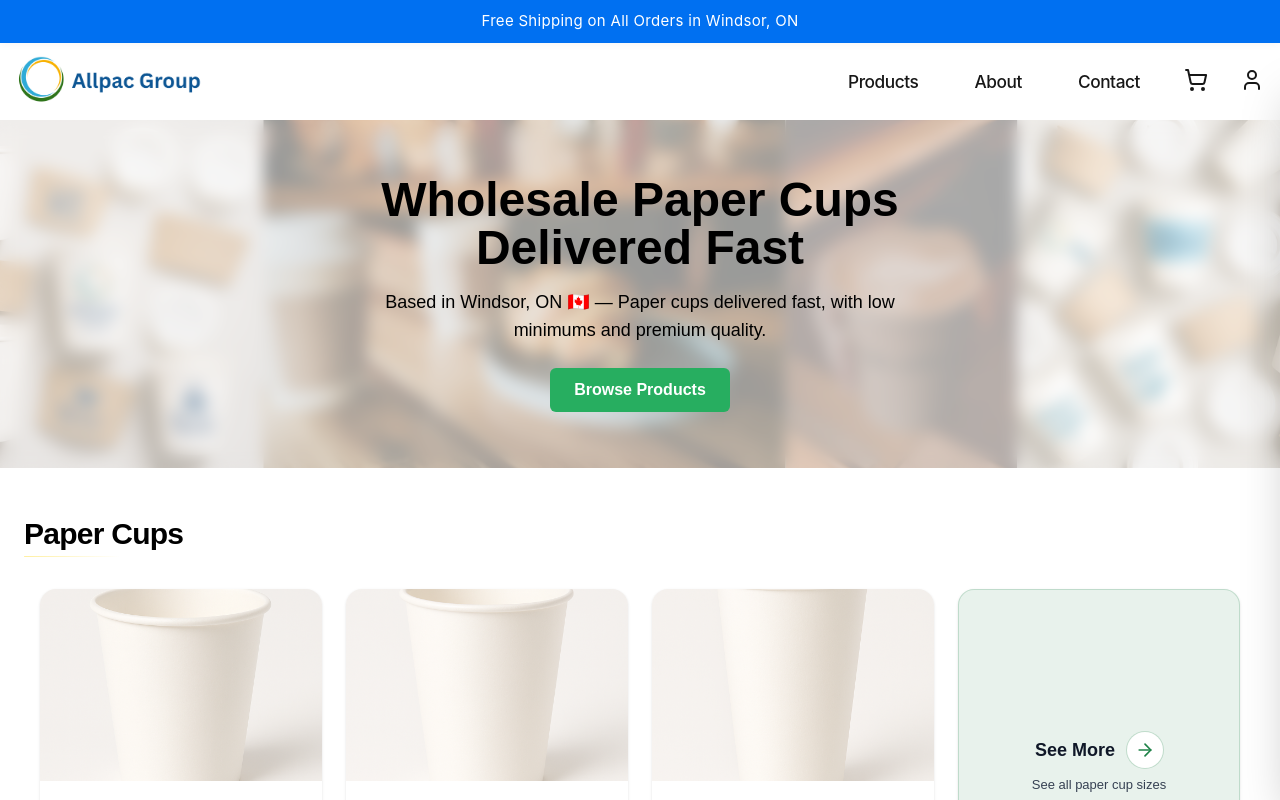
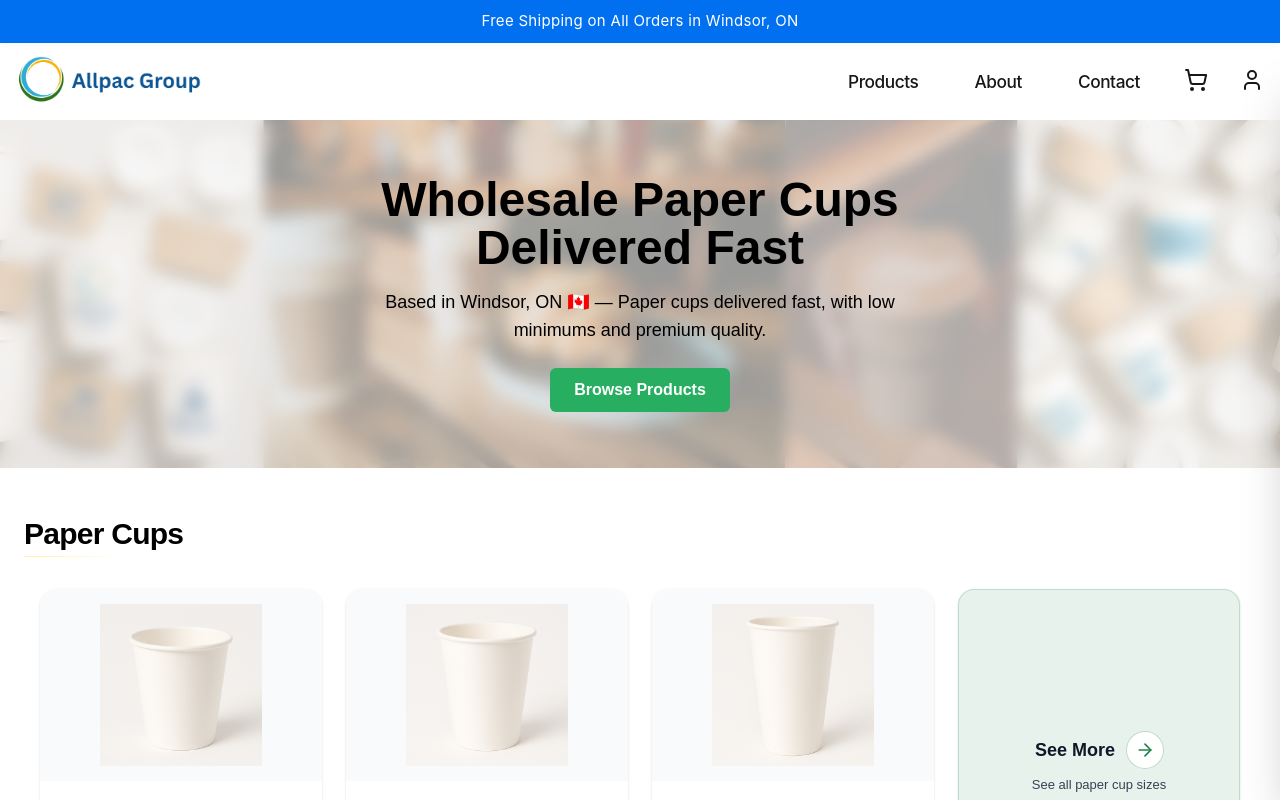
Before and after one commit to Emadedin1/allpacstore, a Next.js app: page / in a window 1280 px wide. Shown: the top 800 px of the page. Built offline with nearby package versions, Linux system fonts and the light colour scheme.

Commit message:
Update CupCard.jsx

```diff
--- a/src/components/CupCard.jsx
+++ b/src/components/CupCard.jsx
@@ -40,13 +40,12 @@ export default function CupCard({ cup }) {
 
   const handleAddToCart = (e) => {
     e.stopPropagation();
-    // Add ONE FULL CASE so the cart shows the case total (e.g., $92)
     addItem(
       { ...cup, priceCase: effectiveCasePrice, qtyCase: qtyPerCase },
-      qtyPerCase,           // quantity in cups = 1 case
+      qtyPerCase, // quantity in cups = 1 case
       null,
       "",
-      undefined,            // let designType default internally
+      undefined,
       pricePerCup
     );
     openCart();
@@ -61,18 +60,30 @@ export default function CupCard({ cup }) {
       className="group bg-white rounded-2xl shadow-sm hover:shadow-md transition h-full flex flex-col cursor-pointer focus:outline-none focus-visible:ring-2 focus-visible:ring-black/10"
       aria-label={`${cup.size} details`}
     >
-      {/* Image */}
-      <div className="relative w-full h-36 sm:h-44 md:h-48 bg-gray-50 rounded-t-2xl overflow-hidden">
+      {/* Image Well
+          - Flex centers the image vertically & horizontally
+          - object-contain so full cup is always visible (desktop issue solved)
+          - max-h percentages + padding prevent clipping with hover scale
+       */}
+      <div className="relative w-full h-36 sm:h-44 md:h-48 bg-gray-50 rounded-t-2xl overflow-hidden flex items-center justify-center">
         <img
           src={cup.image}
           alt={`${cup.size} cup`}
-          className="w-full h-full object-cover transition-transform duration-300 group-hover:scale-[1.02]"
+          className="
+            block
+            max-h-[88%] sm:max-h-[86%] md:max-h-[84%]
+            w-auto
+            object-contain
+            transition-transform duration-300
+            group-hover:scale-[1.05]
+          "
+          draggable={false}
+          loading="lazy"
         />
       </div>
 
       {/* Content */}
       <div className="p-3 sm:p-4 flex flex-col gap-2">
-        {/* Spec line */}
         <p className="text-sm font-medium text-gray-900 leading-snug text-center">
           {qtyPerCase} cups | {cup.size}{" "}
           <span className="font-normal text-gray-700 block sm:inline">
@@ -80,12 +91,10 @@ export default function CupCard({ cup }) {
           </span>
         </p>
 
-        {/* Centered Case Price (no "/case") */}
         <p className="text-lg font-semibold text-gray-900 text-center">
           ${effectiveCasePrice.toFixed(2)}
         </p>
 
-        {/* Add Case Button */}
         <button
           type="button"
           onClick={handleAddToCart}
@@ -107,3 +116,22 @@ export default function CupCard({ cup }) {
     </div>
   );
 }
+
+/*
+OPTIONAL (Aspect Ratio Variant):
+
+If you would rather not rely on fixed heights per breakpoint, you can replace
+the image container with:
+
+  <div className="relative w-full aspect-[4/5] bg-gray-50 rounded-t-2xl overflow-hidden flex items-center justify-center">
+    <img
+      src={cup.image}
+      alt={`${cup.size} cup`}
+      className="block max-h-[90%] w-auto object-contain transition-transform duration-300 group-hover:scale-[1.05]"
+      draggable={false}
+      loading="lazy"
+    />
+  </div>
+
+Then remove h-36 sm:h-44 md:h-48. This locks the slot to a stable ratio instead of explicit heights.
+*/
```
Lines whose indentation alone changed are shown as unchanged.
